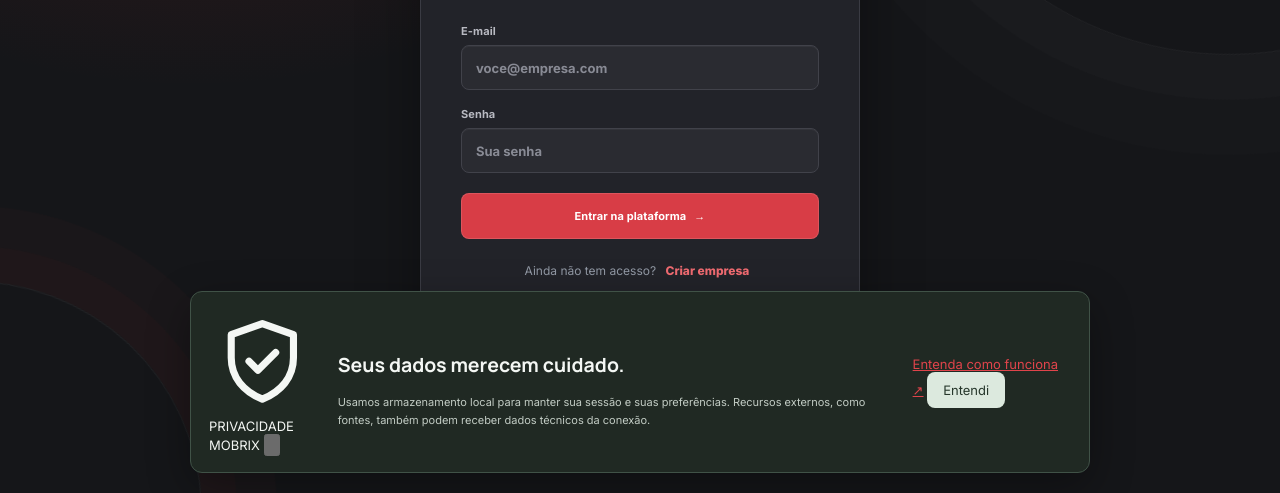
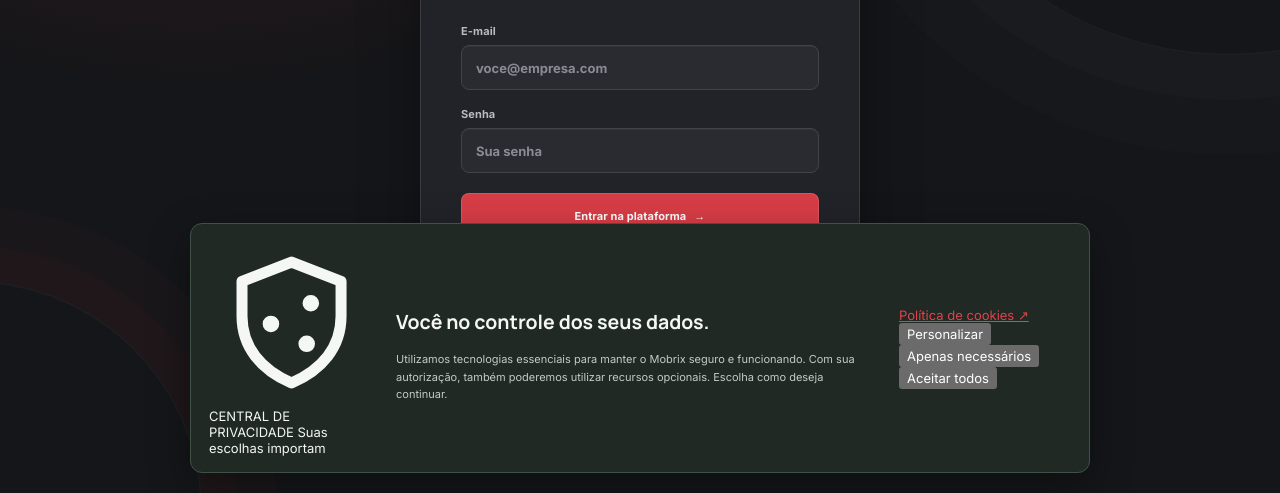
Before and after one commit to alexssander-cristino/Mobrix, a website: page public/index.html in a window 1280 px wide. Shown: the part 307-800 px from the top of the page. Drawn offline with Linux system fonts and the light colour scheme; some packages are replaced by stand-ins of ours; a script that the page names is missing.

Commit message:
Melhora aviso e preferências de cookies

```diff
--- a/public/index.html
+++ b/public/index.html
@@ -163,40 +163,90 @@
   <div id="sidebar-overlay" class="sidebar-overlay"></div>
   <div id="modal-root"></div>
   <div id="toast-root" class="toast-root" aria-live="polite"></div>
-<aside id="cookie-notice" class="cookie-notice" role="region" aria-label="Aviso de privacidade e cookies" hidden>
-    <div class="cookie-notice-top">
+<aside id="cookie-notice" class="cookie-notice" role="dialog" aria-modal="false" aria-labelledby="cookie-notice-title" aria-describedby="cookie-notice-description" hidden>
+    <div class="cookie-notice-heading">
       <span class="cookie-notice-icon" aria-hidden="true">
-        <svg viewBox="0 0 24 24" fill="none"><path d="M12 3.5 19 6v5.2c0 4.4-2.8 7.6-7 9.3-4.2-1.7-7-4.9-7-9.3V6l7-2.5Z" stroke="currentColor" stroke-width="1.6" stroke-linejoin="round"/><path d="m9 12 2 2 4-4" stroke="currentColor" stroke-width="1.6" stroke-linecap="round" stroke-linejoin="round"/></svg>
+        <svg viewBox="0 0 24 24" fill="none"><path d="M12 3.2 19.2 6v5.1c0 4.5-2.8 7.8-7.2 9.7-4.4-1.9-7.2-5.2-7.2-9.7V6L12 3.2Z" stroke="currentColor" stroke-width="1.6" stroke-linejoin="round"/><path d="M9 12.2h.01M14.8 9.2h.01M14.2 15.1h.01" stroke="currentColor" stroke-width="2.4" stroke-linecap="round"/></svg>
       </span>
-      <span class="cookie-notice-label">PRIVACIDADE MOBRIX</span>
-      <button id="cookie-notice-close" class="cookie-notice-x" type="button" aria-label="Fechar aviso" title="Fechar aviso">
-        <svg viewBox="0 0 24 24" fill="none" aria-hidden="true"><path d="m6 6 12 12M18 6 6 18" stroke="currentColor" stroke-width="1.8" stroke-linecap="round"/></svg>
-      </button>
+      <div class="cookie-notice-brand">
+        <span class="cookie-notice-label">CENTRAL DE PRIVACIDADE</span>
+        <span class="cookie-notice-status"><i></i> Suas escolhas importam</span>
+      </div>
     </div>
     <div class="cookie-notice-copy">
-      <h2>Seus dados merecem cuidado.</h2>
-      <p>Usamos armazenamento local para manter sua sessão e suas preferências. Recursos externos, como fontes, também podem receber dados técnicos da conexão.</p>
+      <h2 id="cookie-notice-title">Você no controle dos seus dados.</h2>
+      <p id="cookie-notice-description">Utilizamos tecnologias essenciais para manter o Mobrix seguro e funcionando. Com sua autorização, também poderemos utilizar recursos opcionais. Escolha como deseja continuar.</p>
     </div>
-    <div class="cookie-notice-actions">
-      <a href="/cookies.html" target="_blank" rel="noopener">Entenda como funciona <span aria-hidden="true">↗</span></a>
-      <button id="cookie-notice-accept" class="cookie-notice-close" type="button">Entendi</button>
+    <div class="cookie-notice-details" id="cookie-notice-details" hidden>
+      <div class="cookie-preference-row">
+        <span><strong>Necessários</strong><small>Login, segurança e funcionamento básico.</small></span>
+        <span class="cookie-required">Sempre ativos</span>
+      </div>
+      <label class="cookie-preference-row" for="cookie-preferences">
+        <span><strong>Preferências</strong><small>Salvar escolhas para facilitar seu uso.</small></span>
+        <input id="cookie-preferences" type="checkbox" class="cookie-toggle">
+      </label>
+      <label class="cookie-preference-row" for="cookie-analytics">
+        <span><strong>Estatísticas</strong><small>Ajudam a entender o desempenho e melhorar o sistema.</small></span>
+        <input id="cookie-analytics" type="checkbox" class="cookie-toggle">
+      </label>
+      <label class="cookie-preference-row" for="cookie-marketing">
+        <span><strong>Marketing</strong><small>Permitem recursos de comunicação e divulgação, se utilizados.</small></span>
+        <input id="cookie-marketing" type="checkbox" class="cookie-toggle">
+      </label>
+    </div>
+    <div class="cookie-notice-footer">
+      <a href="/cookies.html" target="_blank" rel="noopener">Política de cookies <span aria-hidden="true">↗</span></a>
+      <div class="cookie-notice-actions">
+        <button id="cookie-notice-customize" class="cookie-btn cookie-btn-quiet" type="button">Personalizar</button>
+        <button id="cookie-notice-reject" class="cookie-btn cookie-btn-secondary" type="button">Apenas necessários</button>
+        <button id="cookie-notice-accept" class="cookie-btn cookie-btn-primary" type="button">Aceitar todos</button>
+        <button id="cookie-notice-save" class="cookie-btn cookie-btn-primary" type="button" hidden>Salvar escolhas</button>
+      </div>
     </div>
   </aside>
   <script>
     (() => {
       const notice = document.getElementById('cookie-notice');
-      const close = document.getElementById('cookie-notice-accept');
-      const dismiss = document.getElementById('cookie-notice-close');
-      if (!notice || !close || !dismiss) return;
-      let dismissed = false;
-      try { dismissed = localStorage.getItem('mobrix_cookie_notice_dismissed_v1') === '1'; } catch {}
-      notice.hidden = dismissed;
-      const hideNotice = () => {
+      if (!notice) return;
+      const details = document.getElementById('cookie-notice-details');
+      const customize = document.getElementById('cookie-notice-customize');
+      const accept = document.getElementById('cookie-notice-accept');
+      const reject = document.getElementById('cookie-notice-reject');
+      const save = document.getElementById('cookie-notice-save');
+      const fields = {
+        preferences: document.getElementById('cookie-preferences'),
+        analytics: document.getElementById('cookie-analytics'),
+        marketing: document.getElementById('cookie-marketing')
+      };
+      const storageKey = 'mobrix_cookie_consent_v2';
+      let saved = null;
+      try { saved = JSON.parse(localStorage.getItem(storageKey) || 'null'); } catch {}
+      notice.hidden = Boolean(saved && saved.version === 2);
+      const setPreferences = (value) => {
+        Object.entries(fields).forEach(([key, field]) => { field.checked = Boolean(value && value[key]); });
+      };
+      const persist = (value) => {
+        const consent = { version: 2, necessary: true, ...value, updatedAt: new Date().toISOString() };
+        try { localStorage.setItem(storageKey, JSON.stringify(consent)); } catch {}
         notice.hidden = true;
-        try { localStorage.setItem('mobrix_cookie_notice_dismissed_v1', '1'); } catch {}
+        window.dispatchEvent(new CustomEvent('mobrix:cookie-consent-updated', { detail: consent }));
       };
-      close.addEventListener('click', hideNotice);
-      dismiss.addEventListener('click', hideNotice);
+      setPreferences(saved);
+      customize.addEventListener('click', () => {
+        details.hidden = !details.hidden;
+        customize.textContent = details.hidden ? 'Personalizar' : 'Ocultar opções';
+        accept.hidden = !details.hidden;
+        reject.hidden = !details.hidden;
+        save.hidden = details.hidden;
+      });
+      accept.addEventListener('click', () => persist({ preferences: true, analytics: true, marketing: true }));
+      reject.addEventListener('click', () => persist({ preferences: false, analytics: false, marketing: false }));
+      save.addEventListener('click', () => persist({
+        preferences: fields.preferences.checked,
+        analytics: fields.analytics.checked,
+        marketing: fields.marketing.checked
+      }));
     })();
   </script>
   <script type="importmap">{"imports":{"three":"https://cdn.jsdelivr.net/npm/three@0.180.0/build/three.module.js"}}</script>
```
